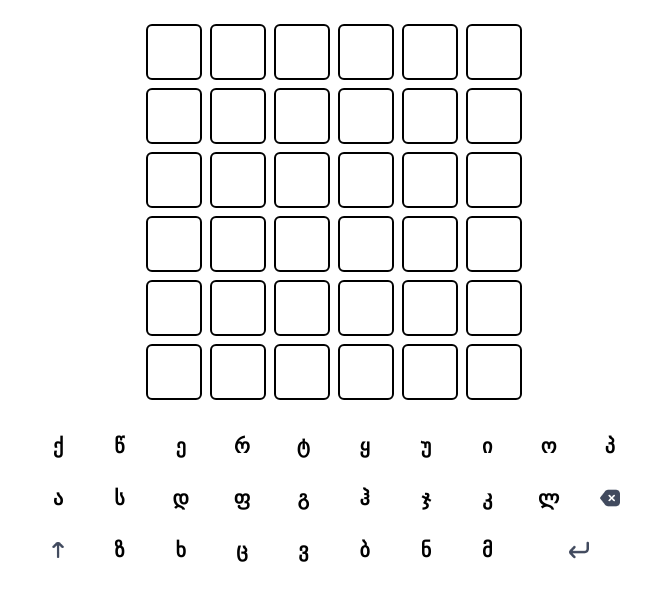
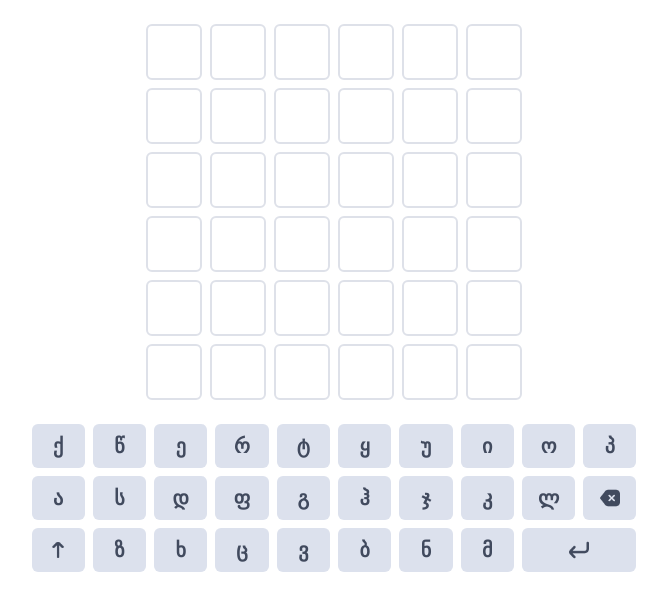
Before and after one commit to wimpykido/wordle, a React (Create React App) app: page / in a window 1280 px wide. Shown: the top 610 px of the page, without its empty margins (306-973 px from the left). Built offline with nearby package versions, Linux system fonts and the light colour scheme.

Commit message:
Theme fix

```diff
--- a/tailwind.config.js
+++ b/tailwind.config.js
@@ -2,8 +2,8 @@
 module.exports = {
   content: ["./src/**/*.{js,jsx,ts,tsx}"],
   theme: {
-    colors: {},
     extend: {
+      colors: {
         custom: {
           light: "#dce1ed",
           dark: "#a4aec4",
@@ -16,5 +16,6 @@ module.exports = {
         },
       },
     },
+  },
   plugins: [],
 };
```
Lines whose indentation alone changed are shown as unchanged.
